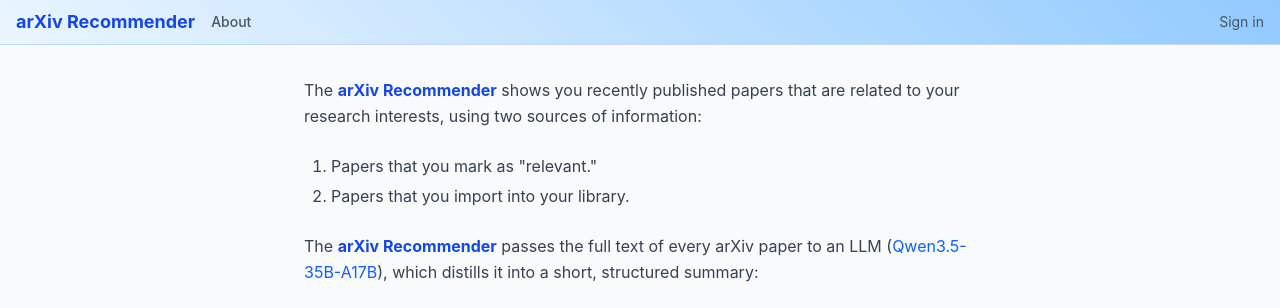
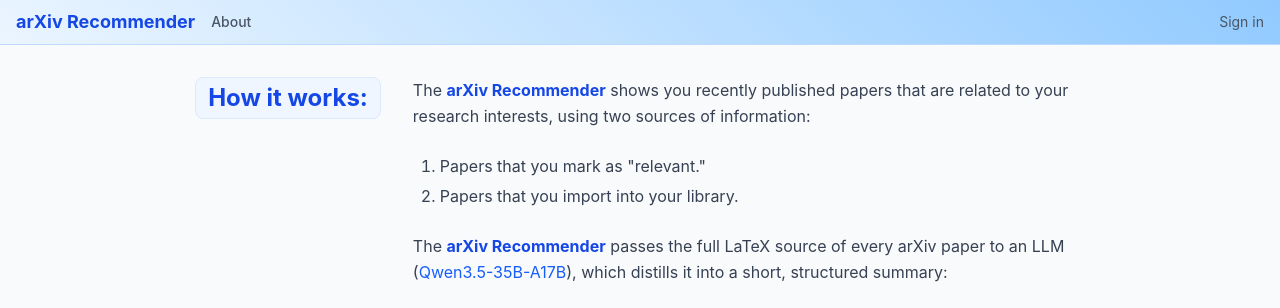
Before and after one commit to gregreen/arxiv_recommender, a React (Vite) app in the folder web/frontend/: page /about in a window 1280 px wide. Shown: the top 308 px of the page. Built offline with nearby package versions, Linux system fonts and the light colour scheme; no server answers.

Commit message:
More work on About page.

```diff
--- a/web/frontend/src/pages/AboutPage.tsx
+++ b/web/frontend/src/pages/AboutPage.tsx
@@ -116,8 +116,11 @@
       </nav>
 
       {/* Body */}
-      <main className="max-w-5xl mx-auto w-full px-6 py-8 space-y-6 text-gray-700">
-        <div className="max-w-2xl mx-auto space-y-6">
+      <main className="max-w-7xl mx-auto w-full px-6 py-8 space-y-6 text-gray-700">
+        {/* Intro: "How it works:" label beside the text block on wide viewports, above on narrow */}
+        <div className="flex flex-col items-start gap-4 lg:flex-row lg:items-start lg:justify-center lg:gap-8">
+          <span className="font-bold text-blue-700 text-2xl whitespace-nowrap px-3 py-1 bg-blue-50 border border-blue-100 rounded-lg">How it works:</span>
+          <div className="max-w-2xl space-y-6">
             <p className="text-base leading-relaxed">
               The{" "}
               <span className="font-bold text-blue-700">arXiv Recommender</span>{" "}
@@ -130,11 +133,12 @@
             </ol>
 
             <p className="text-base leading-relaxed">
-            The {" "}
+              The{" "}
               <span className="font-bold text-blue-700">arXiv Recommender</span>{" "}
-            passes the full text of every arXiv paper to an LLM (<a href="https://huggingface.co/Qwen/Qwen3.5-35B-A3B-Base" target="_blank" rel="noreferrer" className="text-blue-600 hover:underline">Qwen3.5-35B-A17B</a>), which distills it
+              passes the full LaTeX source of every arXiv paper to an LLM (<a href="https://huggingface.co/Qwen/Qwen3.5-35B-A3B-Base" target="_blank" rel="noreferrer" className="text-blue-600 hover:underline">Qwen3.5-35B-A17B</a>), which distills it
               into a short, structured summary:
             </p>
+          </div>
         </div>
 
         {/* Two-panel demo */}
```
Lines whose indentation alone changed are shown as unchanged.
